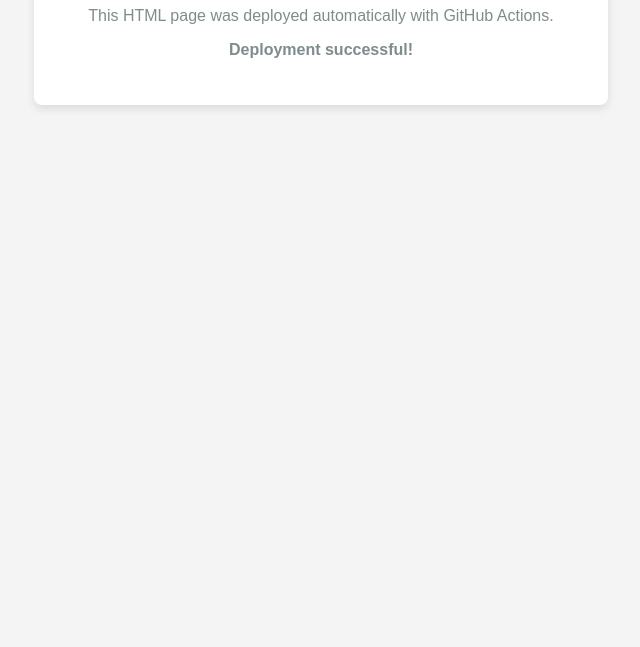
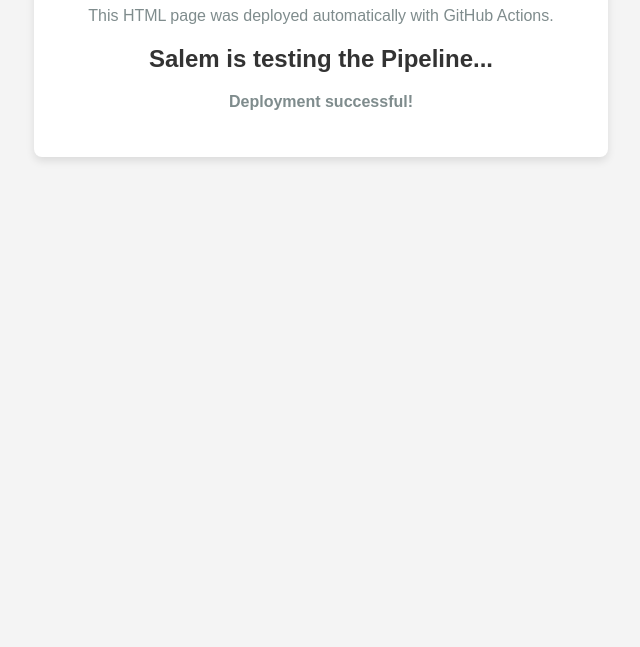
Before and after one commit to MuhammadSalem10/nodejs-cicd-demo, a website: page index.html in a window 1280 px wide. Shown: the part 153-800 px from the top of the page, without its empty margins (319-959 px from the left). Drawn offline with Linux system fonts and the light colour scheme.

Commit message:
Update index.html

```diff
--- a/index.html
+++ b/index.html
@@ -36,6 +36,7 @@
     <div class="container">
         <h1>Welcome to our Static Demo App!</h1>
         <p>This HTML page was deployed automatically with GitHub Actions.</p>
+        <h2>Salem is testing the Pipeline...</h2>
         <p><strong>Deployment successful!</strong></p>
     </div>
 </body>
```
